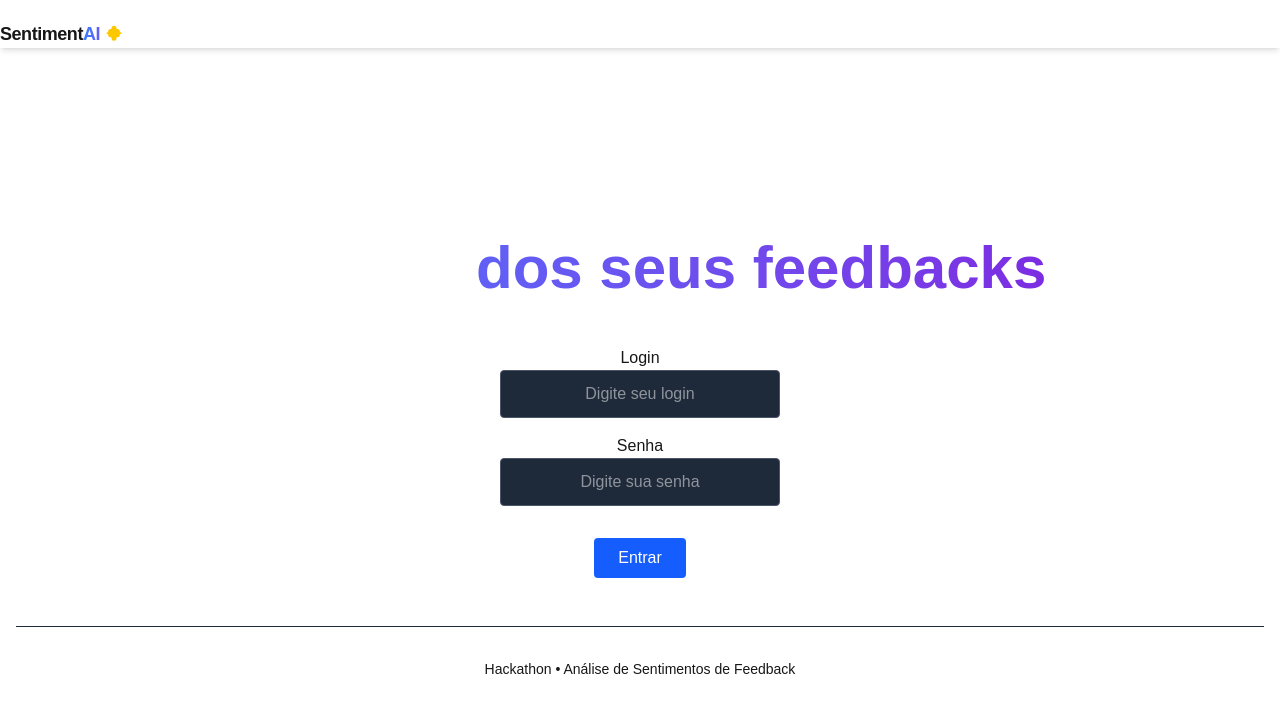
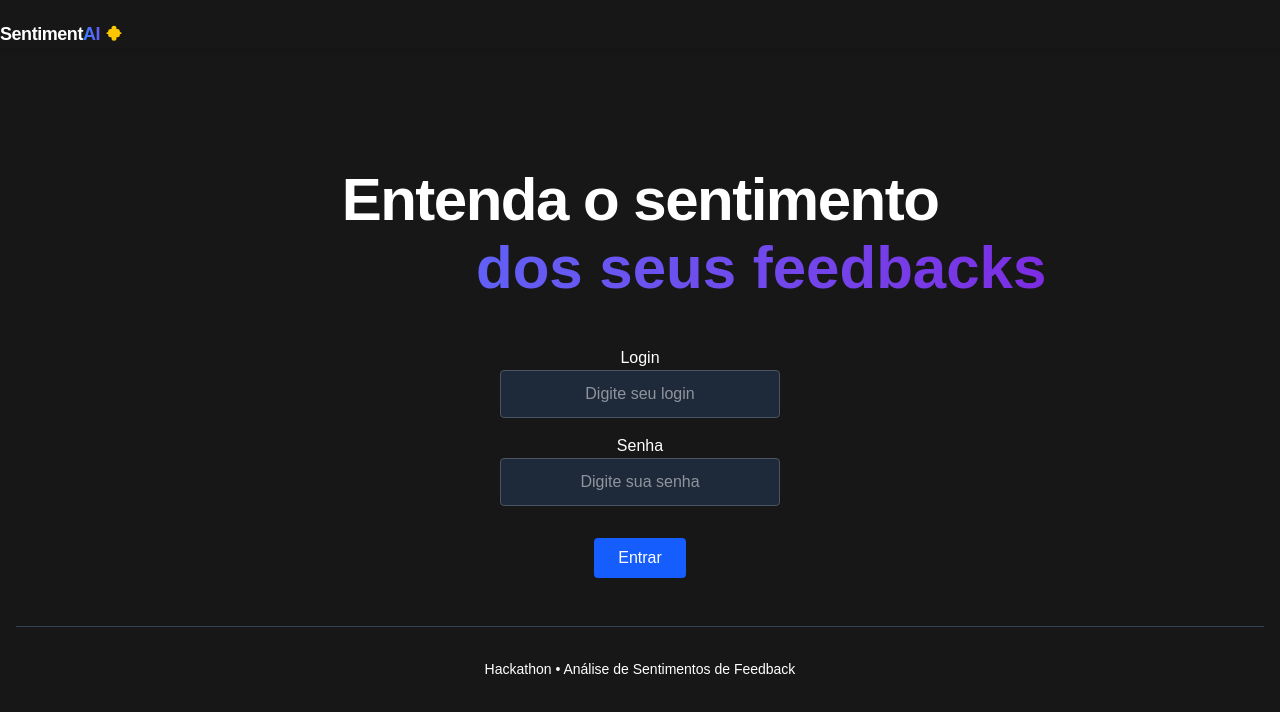
Before and after one commit to Hackathon-ONE-II/SentimentAPI, a Next.js app in the folder frontend/sentimentos-api/: page / in a window 1280 px wide. Shown: the top 712 px of the page. Built offline with nearby package versions, Linux system fonts and the light colour scheme.

Commit message:
style: Ativado o modo dark (escuro no layout)

```diff
--- a/frontend/sentimentos-api/app/globals.css
+++ b/frontend/sentimentos-api/app/globals.css
@@ -1,9 +1,12 @@
 @import "tailwindcss";
 
 :root {
-  --background: #ffffff;
-  --foreground: #171717;
+  --background: #171717;
+  --foreground: #ffffff;
 }
+
+/* #ffffff */
+/* #171717 */
 
 @theme inline {
   --color-background: var(--background);
--- a/frontend/sentimentos-api/components/Footer.tsx
+++ b/frontend/sentimentos-api/components/Footer.tsx
@@ -2,8 +2,8 @@
 export default function Footer() {
   return (
     <>
-        <footer className="text-center py-8 border-t border-border/50 border-gray-800">
-            <p className="text-sm text-muted-foreground">
+        <footer className="text-center py-8 border-t border-border/50 border-gray-700">
+            <p className="text-sm text-muted-foreground text-white">
             Hackathon • Análise de Sentimentos de Feedback
             </p>
         </footer>
--- a/frontend/sentimentos-api/components/Titulo.tsx
+++ b/frontend/sentimentos-api/components/Titulo.tsx
@@ -2,7 +2,7 @@
 export default function Titulo() {
   return (
     <>
-        <h1 className="text-lg font-semibold tracking-tight">
+        <h1 className="text-lg font-semibold tracking-tight text-white">
             Sentiment
             <span className="text-gradient bg-linear-to-r from-blue-500 to-purple-700 bg-clip-text text-transparent inline-flex items-center">
               AI
```
